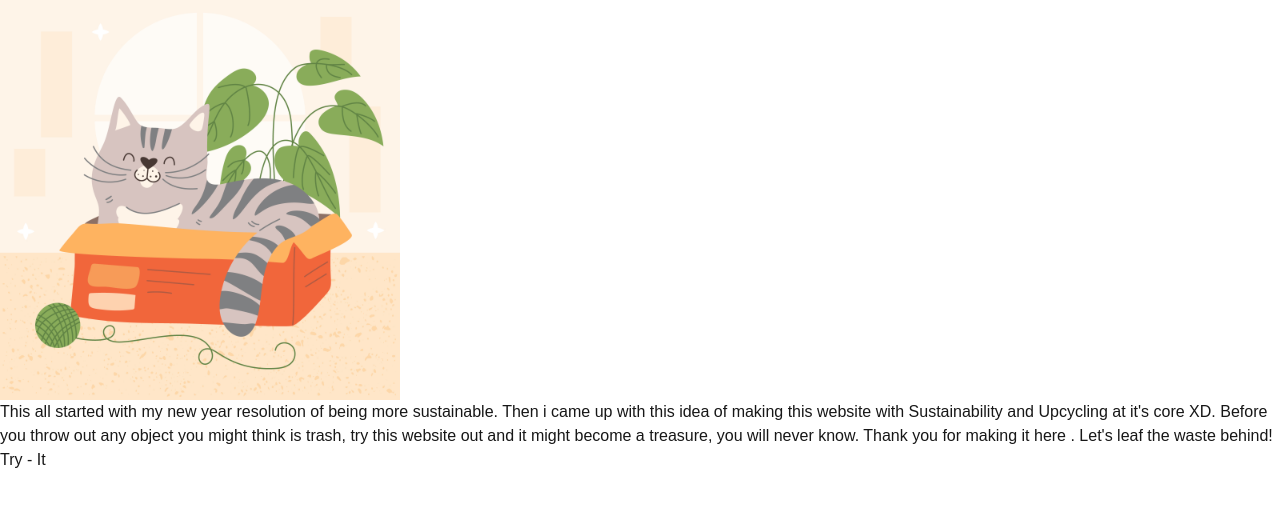
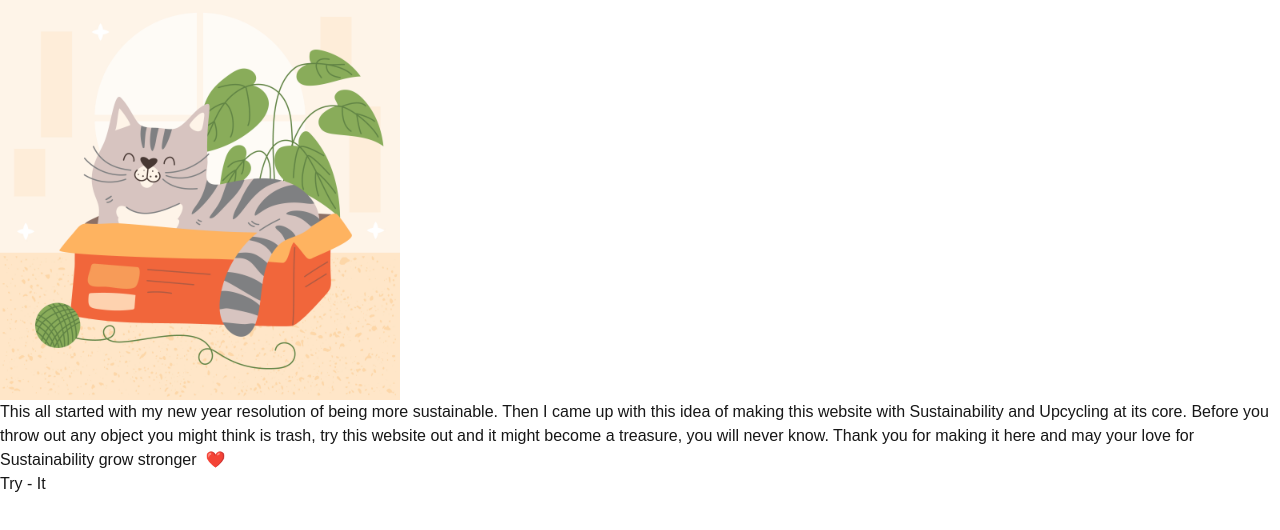
Before and after one commit to whymanasa/sustain, a Next.js app: page /AboutUs in a window 1280 px wide. Shown: the top 530 px of the page. Built offline with nearby package versions, Linux system fonts and the light colour scheme.

Commit message:
deployment errors

```diff
--- a/src/app/AboutUs/page.tsx
+++ b/src/app/AboutUs/page.tsx
@@ -16,11 +16,11 @@ function AboutUs() {
         height={300}
         className="rounded-2xl shadow-lg"
       />
-      <p className="max-w-6xl  text-lg leading-relaxed">
-        This all started with my new year resolution of being more sustainable. Then i came up with this idea of
-        making this website with Sustainability and Upcycling at it's core XD. Before you throw out any object
+      <p className="max-w-2xl text-center text-lg leading-relaxed">
+        This all started with my new year resolution of being more sustainable. Then I came up with this idea of
+        making this website with Sustainability and Upcycling at its core. Before you throw out any object
         you might think is trash, try this website out and it might become a treasure, you will never know. Thank you for making it here
-        . Let's leaf the waste behind!
+        and may your love for Sustainability grow stronger &nbsp;❤️
       </p>
       <button
         onClick={() => router.push('/trial')}
--- a/src/app/api/generateIdeas/route.ts
+++ b/src/app/api/generateIdeas/route.ts
@@ -14,7 +14,7 @@ export async function POST(req: Request) {
     const image = formData.get("image") as Blob | null;
 
     let detectedObject = object || ""; // If object text is provided, use it
-    let prompt = "";
+    const prompt = "Your prompt here"; // Example
 
     // ✅ If an image is uploaded, process it using BLIP-2
     if (image) {
```
Also changed, not shown: src/app/trial/page.tsx (+5 -2 lines).
